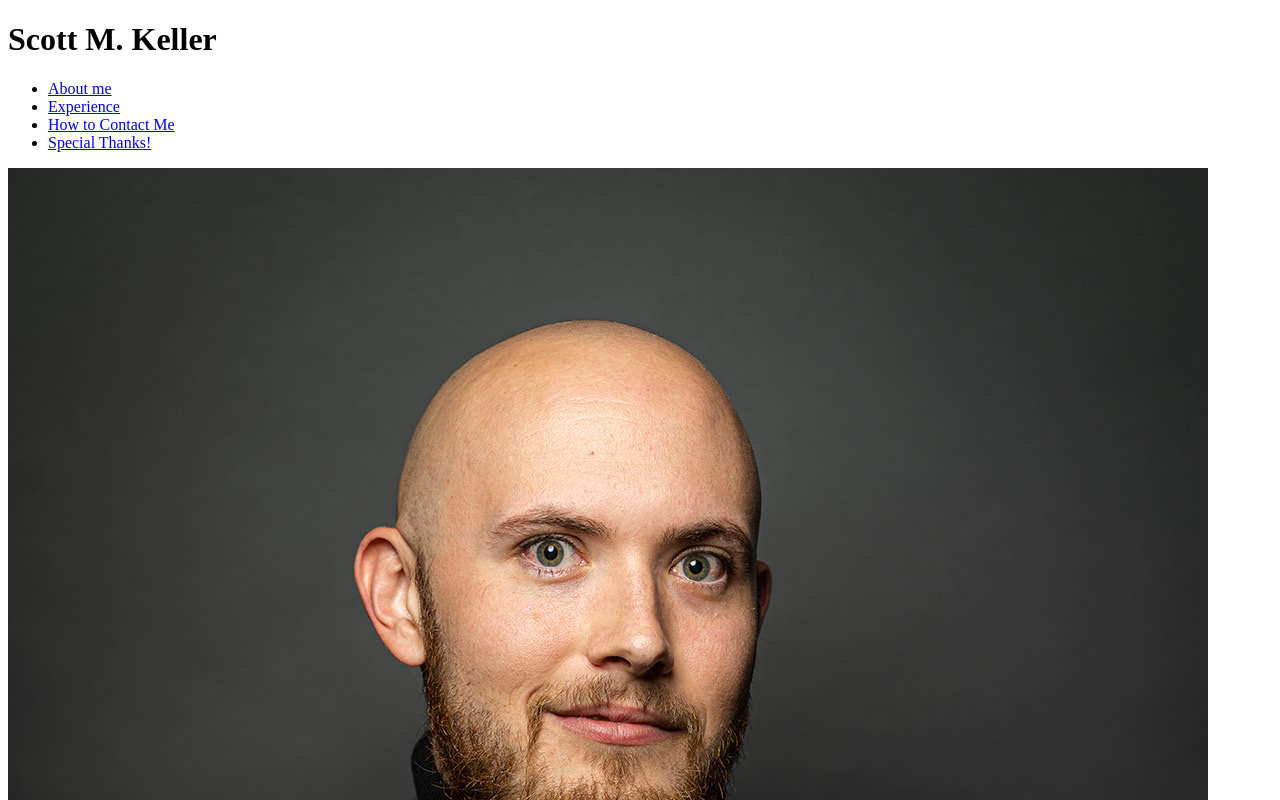
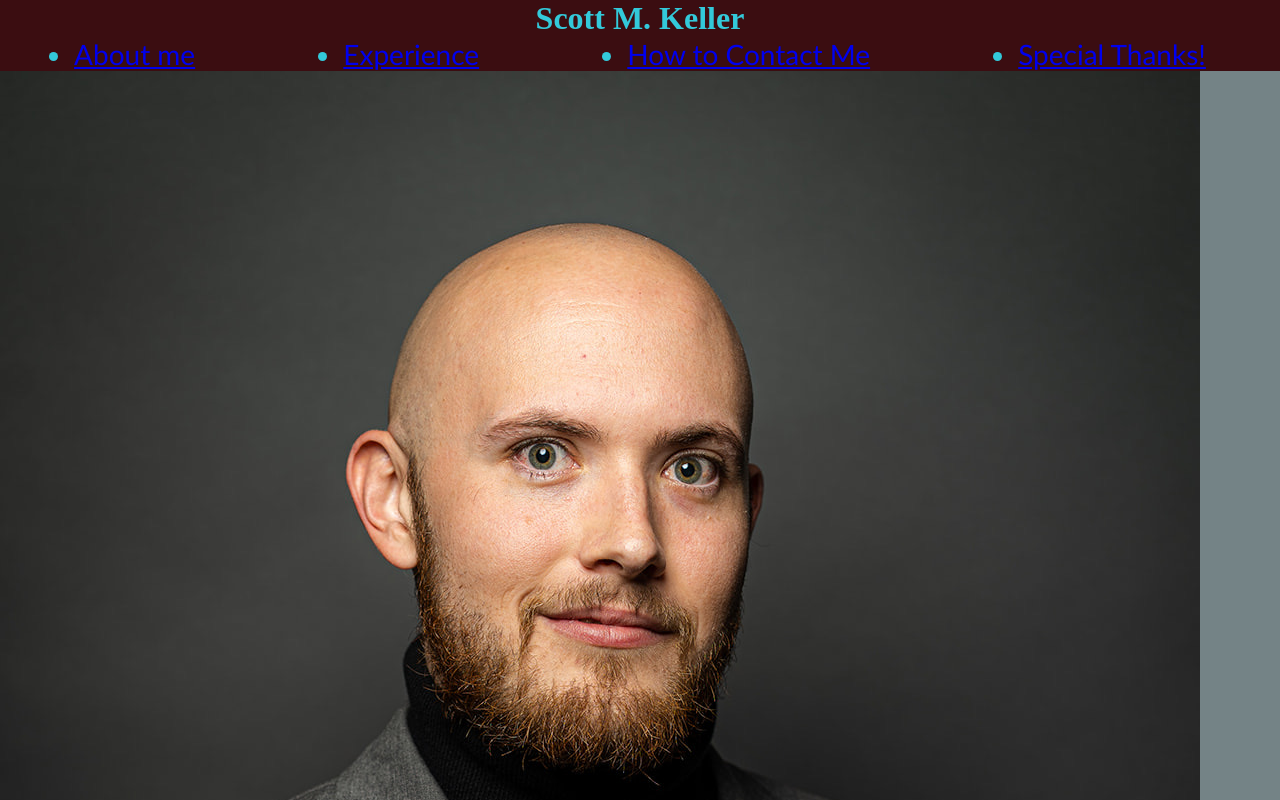
Before and after one commit to Trifectice/Trifectice-Portfolio, a plain HTML site: page index.html in a window 1280 px wide. Shown: the top 800 px of the page. Drawn offline with Linux system fonts and the light colour scheme.

Commit message:
started adding styling in the style sheet

```diff
--- a/assets/css/style.css
+++ b/assets/css/style.css
@@ -1,5 +1,35 @@
+* {
+    box-sizing: border-box;
+    padding: 0;
+    margin: 0;
+}
+
 :root {
     --main: #706563;
     --second: #3B0D11;
     --background: #748386;
+    --third: #6A3937;
 }
+
+header {
+    background-color: var(--second);
+    text-align: center;
+    color: #33c9da;
+    display: flex;
+    flex-direction: column;
+}
+
+body {
+    background-color: var(--background);
+}
+
+ul {
+    font-family: 'Gill Sans', 'Gill Sans MT', Calibri, 'Trebuchet MS', sans-serif;
+    font-size: 28px;
+    display: flex;
+    flex-direction: row;
+    justify-content: space-around;
+}
+ img {
+    box-sizing: content-box;
+ }
--- a/index.html
+++ b/index.html
@@ -30,7 +30,7 @@
   <img src="./assets/images/IMG_0776.JPG">
       <!--about me text-->
   <article>
-    <h1 id="about-me" class="about-me">Whos is Scott M. Keller?</h1>
+    <h1 id="about-me" class="about-me">Who is Scott M. Keller?</h1>
      <p>I am some one who's worked in blue collar all of my life and have officially decided
        that something needed to change. So starts the beginning of my new path into a new work fource!
      </p>
```
